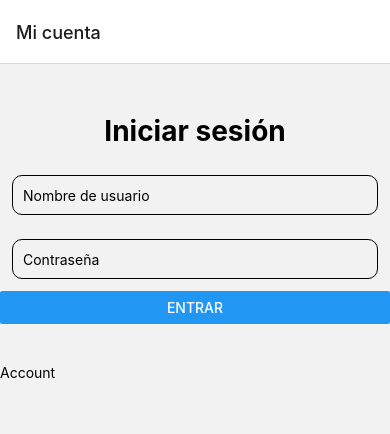
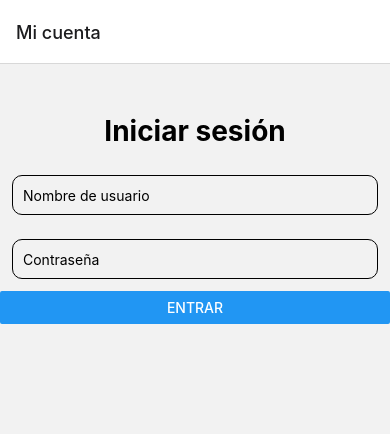
Before and after one commit to cristianiniguez/saga_react_native, a React Native app: screen /AccountTab in a window 390 px wide. Shown: the top 434 px of the page. Built offline with nearby package versions, Linux system fonts and the light colour scheme.

Commit message:
sistema de formularios avanzados: iniciando sesion

```diff
--- a/src/components/auth/LoginForm.tsx
+++ b/src/components/auth/LoginForm.tsx
@@ -2,7 +2,11 @@ import { Button, StyleSheet, Text, TextInput, View } from 'react-native';
 import { useFormik } from 'formik';
 import * as Yup from 'yup';
 
+import { userCredentials, userDetails } from '../../utils/userDB';
+import { useState } from 'react';
+
 const LoginForm = () => {
+  const [error, setError] = useState('');
   const getInitialValues = () => ({ username: '', password: '' });
 
   const getValidationSchema = () =>
@@ -14,8 +18,14 @@ const LoginForm = () => {
   const formik = useFormik({
     initialValues: getInitialValues(),
     onSubmit: (values) => {
-      console.log('Formulario Enviado');
-      console.log(values);
+      setError('');
+      const { username, password } = values;
+
+      if (username !== userCredentials.username || password !== userCredentials.password) {
+        setError('El usuario o la contraseña no son correctos');
+      } else {
+        console.log('Login correcto');
+      }
     },
     validateOnChange: false,
     validationSchema: getValidationSchema(),
@@ -40,8 +50,10 @@ const LoginForm = () => {
         onChangeText={(text) => formik.setFieldValue('password', text)}
       />
       <Button title='Entrar' onPress={() => formik.handleSubmit()} />
+
       <Text style={styles.error}>{formik.errors.username}</Text>
       <Text style={styles.error}>{formik.errors.password}</Text>
+      <Text style={styles.error}>{error}</Text>
     </View>
   );
 };
--- a/src/screens/Account.tsx
+++ b/src/screens/Account.tsx
@@ -6,10 +6,5 @@ import UserData from '../components/auth/UserData';
 export default function Account() {
   const auth = null;
 
-  return (
-    <View>
-      {auth ? <UserData /> : <LoginForm />}
-      <Text>Account</Text>
-    </View>
-  );
+  return <View>{auth ? <UserData /> : <LoginForm />}</View>;
 }
```
